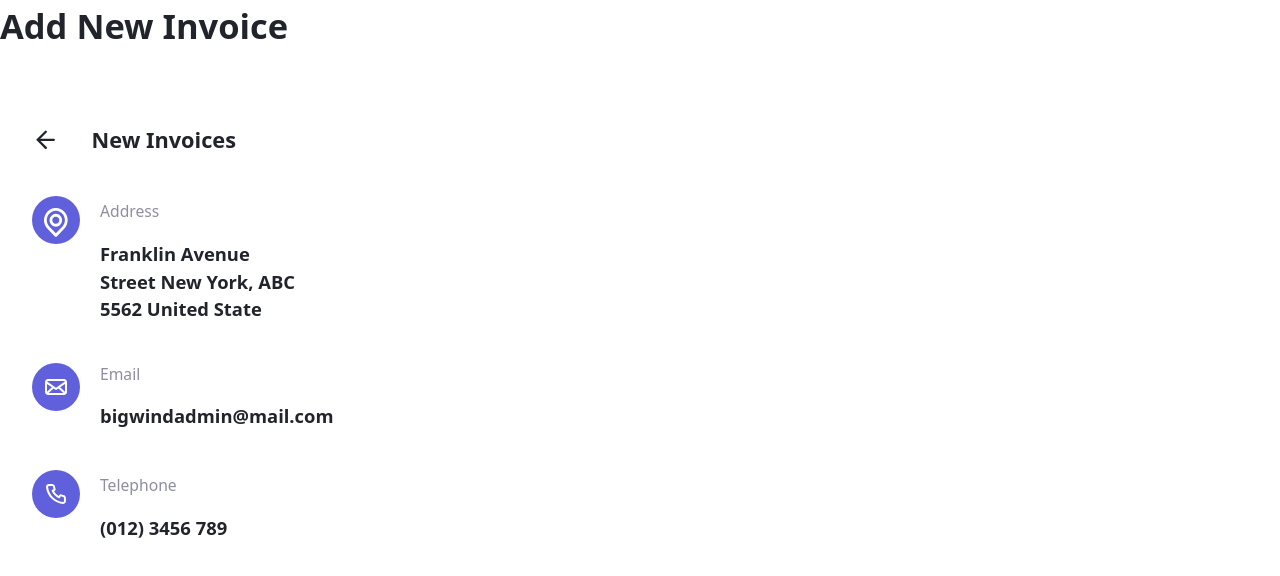
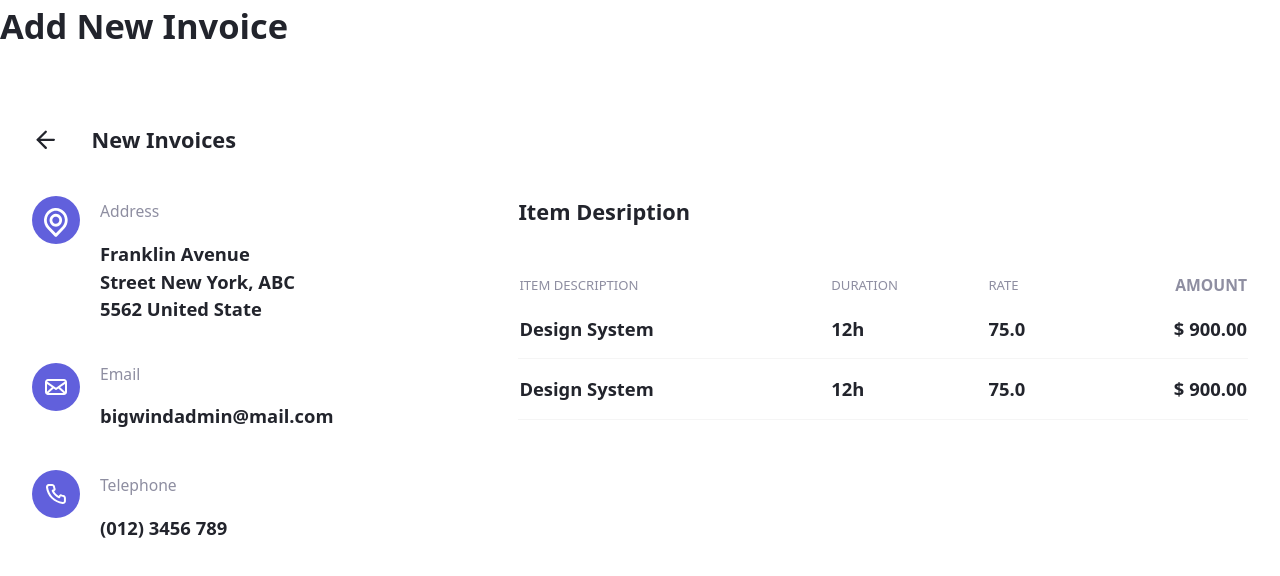
Before and after one commit to ratnov2/broker, a Next.js app: page /add-new-invoice in a window 1280 px wide. Shown: the top 576 px of the page. Built offline with nearby package versions, Linux system fonts and the light colour scheme.

Commit message:
Feat (add-new-invoice): create table

```diff
--- /dev/null
+++ b/app/components/add-new-invoice/ItemDescription.tsx
@@ -0,0 +1,43 @@
+import React from 'react'
+
+const ItemDescription = () => {
+	return (
+		<div>
+			<h2 className='mb-11 text-xl font-bold'>Item Desription</h2>
+			<table className='w-full'>
+				<thead>
+					<tr>
+						<th className='font-normal text-gray text-xs text-left'>
+							ITEM DESCRIPTION
+						</th>
+						<th className='font-normal text-gray text-xs text-left'>
+							DURATION
+						</th>
+						<th className='font-normal text-gray text-xs text-left'>
+							RATE
+						</th>
+						<th className='font-bold text-gray text-sm text-right'>
+							AMOUNT
+						</th>
+					</tr>
+				</thead>
+				<tbody>
+					<tr className='border-b border-[#F5F5F5] font-semibold'>
+						<td className='py-4'>Design System</td>
+						<td>12h</td>
+						<td>75.0</td>
+						<td className='text-right'>$ 900.00</td>
+					</tr>
+					<tr className='border-b border-[#F5F5F5] font-semibold'>
+						<td className='py-4'>Design System</td>
+						<td>12h</td>
+						<td>75.0</td>
+						<td className='text-right'>$ 900.00</td>
+					</tr>
+				</tbody>
+			</table>
+		</div>
+	)
+}
+
+export default ItemDescription
--- a/pages/add-new-invoice.tsx
+++ b/pages/add-new-invoice.tsx
@@ -2,6 +2,7 @@ import { FC } from 'react'
 import { FiArrowLeft } from 'react-icons/fi'
 
 import ClientContact from '@/components/add-new-invoice/ClientContact'
+import ItemDescription from '@/components/add-new-invoice/ItemDescription'
 
 const AddNewInvoice: FC = () => {
 	return (
@@ -12,7 +13,14 @@ const AddNewInvoice: FC = () => {
 					<FiArrowLeft className='text-2xl font-bold' />
 					<h3 className='text-xl font-bold ml-8'>New Invoices</h3>
 				</div>
-				<ClientContact />
+				<div className='flex'>
+					<div className='w-2/5'>
+						<ClientContact />
+					</div>
+					<div className='w-3/5'>
+						<ItemDescription />
+					</div>
+				</div>
 			</div>
 		</>
 	)
```
Also changed, not shown: 1 other file (tests, documents, lock files or other folders).
